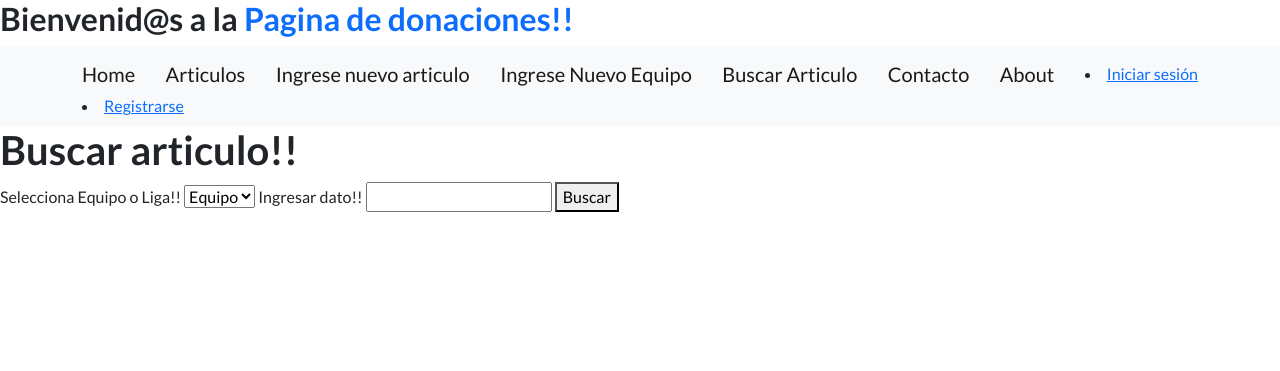
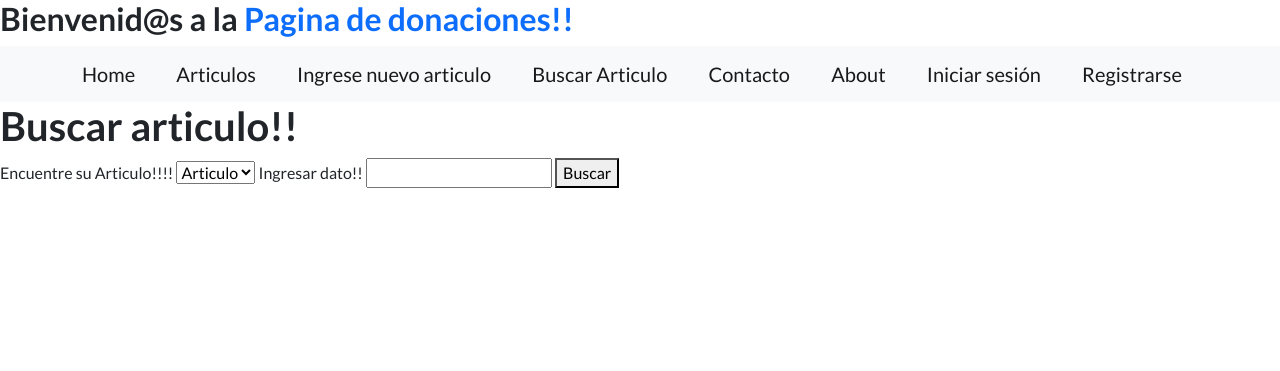
Before and after one commit to Icuellos/ProyectoFinal_Ignacio_Cuello, a Django app: page /buscar/ in a window 1280 px wide. Shown: the top 371 px of the page. Run offline with Django 4.2, Linux system fonts and the light colour scheme; some libraries are stand-ins or nearby versions.

Commit message:
BUscar articulos

```diff
--- a/MyAPP/forms.py
+++ b/MyAPP/forms.py
@@ -30,12 +30,12 @@ class BuscarEquipoForm(forms.Form):
 
 class BuscarFormulario(forms.Form):
     OPCIONES_BUSQUEDA = [
-        ('equipo', 'Equipo'),
-        ('liga', 'Liga'),
+        ('articulo', 'Articulo'),
+
     ]
 
     termino = forms.CharField(label='Ingresar dato!!')
-    tipo_busqueda = forms.ChoiceField(label='Selecciona Equipo o Liga!!', choices=OPCIONES_BUSQUEDA)
+    tipo_busqueda = forms.ChoiceField(label='Encuentre su Articulo!!!!', choices=OPCIONES_BUSQUEDA)
 
     #cOMENZANDO CON LOS ARTICULOS
 
--- a/MyAPP/templates/base.html
+++ b/MyAPP/templates/base.html
@@ -2,11 +2,8 @@
 <!DOCTYPE html>
 <html lang="en">
 <head>
-
-        <meta charset="utf-8" />
-        <meta name="viewport" content="width=device-width, initial-scale=1, shrink-to-fit=no" />
-        <meta name="description" content="" />
-        <meta name="author" content="" />
+    <meta charset="UTF-8">
+    <meta name="viewport" content="width=device-width, initial-scale=1.0">
     <title>Donaciones de juguetes</title>
     <!-- Favicon-->
     <!-- Bootstrap icons-->
@@ -15,13 +12,6 @@
     <link href="https://fonts.googleapis.com/css?family=Lato:300,400,700,300italic,400italic,700italic" rel="stylesheet" type="text/css" />
     <!-- Core theme CSS (includes Bootstrap)-->
     <link href="{% static 'css/styles.css' %}" rel="stylesheet" />
-
-    </head>
-<html>
-<head>
-    <meta charset="UTF-8">
-    <title>Tu título de página</title>
-    <link rel="stylesheet" href="style.css">
     <style>
         .nav-links {
             list-style: none;
@@ -29,7 +19,7 @@
             justify-content: space-between;
         }
         .nav-links li {
-            margin-center: 0px;
+            margin-right: 10px;
         }
     </style>
 </head>
@@ -41,20 +31,10 @@
                 <a class="navbar-brand" href="{% url 'index' %}">Home</a>
                 <a class="navbar-brand" href="{% url 'Proyectos' %}">Articulos</a>
                 <a class="navbar-brand" href="{% url 'crear_articulo' %}">Ingrese nuevo articulo</a>
-            <a class="navbar-brand" href="{% url 'Crear_Equipo' %}">Ingrese Nuevo Equipo</a>
                 <a class="navbar-brand" href="{% url 'buscar' %}">Buscar Articulo</a>
                 <a class="navbar-brand" href="{% url 'contacto' %}">Contacto</a>
                 <a class="navbar-brand" href="{% url 'about' %}">About</a>
 
-            <script src="https://code.jquery.com/jquery-3.6.0.min.js"></script>
-
-            <script>
-                $(document).ready(function() {
-                    $('.dropdown-menu .dropdown-item').click(function() {
-                        $('.dropdown').removeClass('show');
-                    });
-                });
-            </script>
                 {% if user.is_authenticated %}
                 <div class="dropdown">
                     <button class="btn btn-secondary dropdown-toggle" type="button" id="dropdownMenuButton1" data-bs-toggle="dropdown" aria-expanded="false">
@@ -64,13 +44,10 @@
                         <li><a class="dropdown-item" href="{% url 'Perfiles:logout' %}">Cerrar sesión</a></li>
                     </ul>
                 </div>
-            </button>
-
                 {% else %}
-                <li><a href="{% url 'Perfiles:login' %}">Iniciar sesión</a></li>
-                <li><a href="{% url 'Perfiles:registro' %}">Registrarse</a></li>
+                <a class="navbar-brand" href="{% url 'Perfiles:login' %}">Iniciar sesión</a>
+                <a class="navbar-brand" href="{% url 'Perfiles:registro' %}">Registrarse</a>
                 {% endif %}
-        </ul>
             </div>
         </nav>
     </header>
@@ -80,13 +57,9 @@
         {% endblock %}
     </main>
 
-<section style="padding:80px 50px;">
-    {% block contenido %}
-    {% endblock contenido %}
-</section>
-
     <footer>
     </footer>
+
     <!-- Bootstrap core JS-->
     <script src="https://cdn.jsdelivr.net/npm/bootstrap@5.1.0/dist/js/bootstrap.bundle.min.js"></script>
     <!-- Core theme JS-->
--- a/MyAPP/templates/buscar.html
+++ b/MyAPP/templates/buscar.html
@@ -12,21 +12,13 @@
         <button type="submit">Buscar</button>
     </form>
 
-    {% if equipos %}
+    {% if articulo %}
         <h2>Resultado de la búsqueda!!</h2>
         <ul>
-            {% for equipo in equipos %}
-                <li>{{ equipo.name }}</li>
+            {% for articulo in articulos %}
+                <li>{{ articulo.titulo }}</li>
             {% endfor %}
         </ul>
-    {% endif %}
 
-    {% if ligas %}
-        <h2>Resultados de la búsqueda</h2>
-        <ul>
-            {% for liga in ligas %}
-                <li>{{ liga.name }}</li>
-            {% endfor %}
-        </ul>
     {% endif %}
 {% endblock %}
--- a/MyAPP/templates/buscar_equipos.html
+++ b/MyAPP/templates/buscar_equipos.html
@@ -8,9 +8,9 @@
         <button type="submit">Buscar</button>
     </form>
 
-    {% if equipos %}
+    {% if articulos %}
         <ul>
-            {% for equipo in equipos %}
+            {% for articulo in articulos %}
                 <li>
                     <a href="{% url 'detalle_equipo' equipo.id %}">{{ equipo.name }}</a>
                 </li>
--- a/MyAPP/templates/eliminar_liga.html
+++ b/MyAPP/templates/eliminar_liga.html
@@ -1,5 +1,5 @@
-<h1>Eliminar Liga</h1>
-<p>¿Estás seguro de que quieres eliminar la liga "{{ liga.name }}"?</p>
+<h1>Eliminar articulo</h1>
+<p>¿Estás seguro de que quieres eliminar la liga "{{ articulo.name }}"?</p>
 
 <form method="post">
   {% csrf_token %}
```
Also changed, not shown: db.sqlite3. Lines whose indentation alone changed are shown as unchanged.
